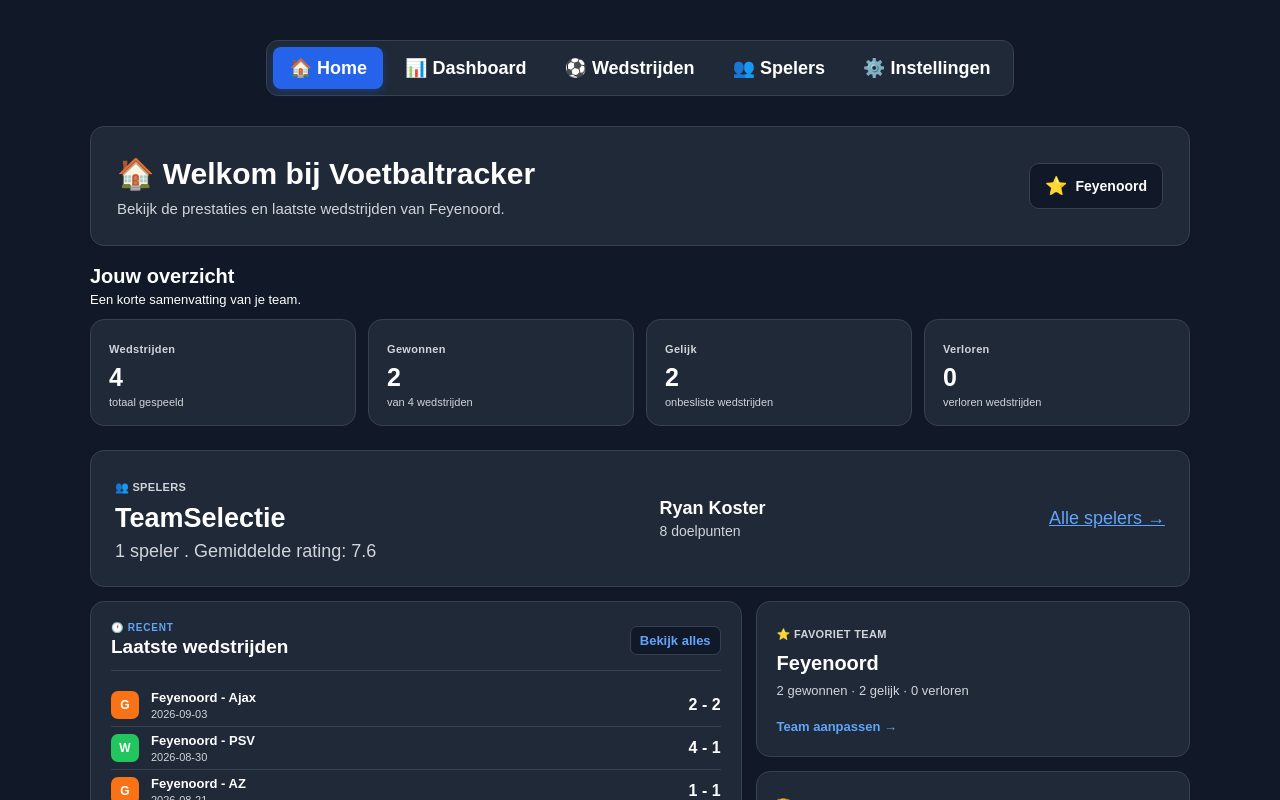
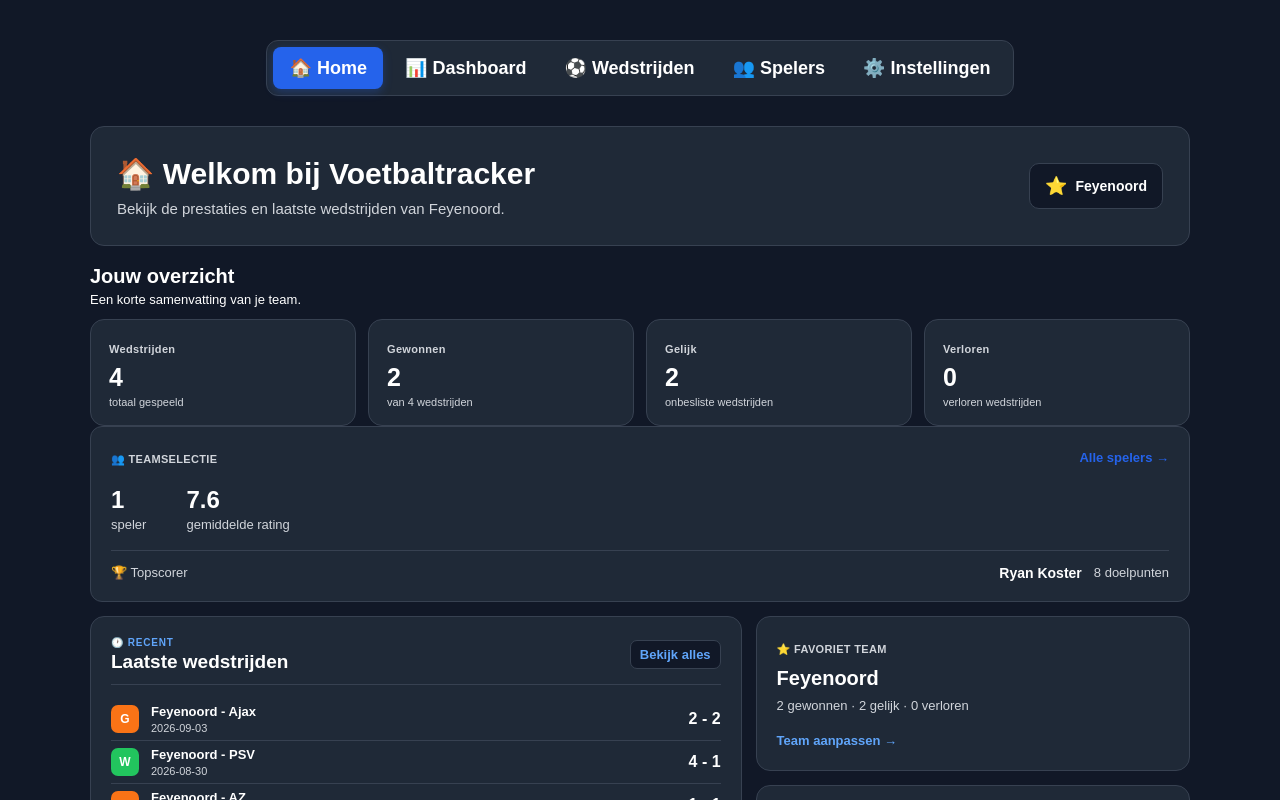
Before and after one commit to Ryan050409/simpel-design, a React (Vite) app: page / in a window 1280 px wide. Shown: the top 800 px of the page. Built offline with nearby package versions, Linux system fonts and the light colour scheme.

Commit message:
teamselectie op homepage uitgebreid en favoriet team in settings mooier gemaakt

```diff
--- a/src/App.css
+++ b/src/App.css
@@ -59,6 +59,8 @@ body:has(.app.light) {
   margin: 0 auto;
 }
 
+/* Algemene elementen */
+
 button {
   background: #2563eb;
   color: white;
@@ -570,48 +572,74 @@ nav a.active {
 .home-page-latest a {
   flex-shrink: 0;
 }
-
 .home-page-player-summary {
+  padding: 20px;
+  border: 1px solid var(--border-color);
+  border-radius: 12px;
+  background: var(--card-background);
+}
+
+.home-page-player-summary-header {
   display: flex;
   align-items: center;
   justify-content: space-between;
-  gap: 24px;
-  margin-top: 24px;
-  padding: 24px;
-  background: var(--card-background);
-  border: 1px solid var(--border-color);
-  border-radius: 14px;
-}
-
-.home-page-player-summary h2 {
-  margin: 6px 0;
-  color: var(--text-color);
-}
-
-.home-page-player-summary p {
-  margin: 0;
-  color: var(--muted-text-color);
-}
-
-.home-page-player-summary > div:nth-child(2) {
+  gap: 16px;
+  margin-bottom: 18px;
+}
+.home-page-player-summary-header .home-page-panel-label {
+  margin: 0;
+}
+.home-page-player-summary-header a {
+  color: #2563eb;
+  font-size: 13px;
+  font-weight: 600;
+  text-decoration: none;
+}
+.home-page-player-summary-header a:hover {
+  text-decoration: underline;
+}
+.home-page-player-summary-stats {
+  display: flex;
+  gap: 40px;
+  margin-bottom: 18px;
+}
+.home-page-player-summary-stats > div {
   display: flex;
   flex-direction: column;
-  gap: 4px;
-}
-
-.home-page-player-summary > div:nth-child(2) strong {
-  color: var(--text-color);
-  font-size: 18px;
-}
-
-.home-page-player-summary > div:nth-child(2) span {
-  color: var(--muted-text-color);
+  gap: 3px;
+}
+.home-page-player-summary-stats strong {
+  color: var(--text-color);
+  font-size: 24px;
+}
+.home-page-player-summary-stats span {
+  color: var(--muted-text-color);
+  font-size: 13px;
+}
+.home-page-player-summary-topscorer {
+  display: flex;
+  align-items: center;
+  justify-content: space-between;
+  gap: 16px;
+  padding-top: 14px;
+  border-top: 1px solid var(--border-color);
+}
+.home-page-player-summary-topscorer > span {
+  color: var(--muted-text-color);
+  font-size: 13px;
+}
+.home-page-player-summary-topscorer > div {
+  display: flex;
+  align-items: center;
+  gap: 12px;
+}
+.home-page-player-summary-topscorer strong {
+  color: var(--text-color);
   font-size: 14px;
 }
-
-.home-page-player-summary a {
-  color: #60a5fa;
-  white-space: nowrap;
+.home-page-player-summary-topscorer div span {
+  color: var(--muted-text-color);
+  font-size: 13px;
 }
 
 /* Dashboard */
@@ -628,6 +656,17 @@ nav a.active {
   max-width: 1100px;
   margin: 0 auto 18px;
   text-align: left;
+}
+
+.dashboard-page-header h1,
+.settings-page-header h1 {
+  margin: 0 0 6px;
+}
+
+.dashboard-page-header p,
+.settings-page-header p {
+  margin: 0;
+  color: var(--muted-text-color);
 }
 
 .stats-grid {
@@ -690,15 +729,6 @@ nav a.active {
 
 /* Spelers */
 
-.players {
-  display: grid;
-  grid-template-columns: repeat(3, minmax(0, 1fr));
-  gap: 16px;
-  width: 100%;
-  max-width: 1100px;
-  margin: 30px auto;
-}
-
 .players-page {
   width: 100%;
   max-width: 1100px;
@@ -716,44 +746,18 @@ nav a.active {
   text-align: left;
 }
 
-.players-page-header h1,
-.matches-page-header h1,
-.dashboard-page-header h1,
-.settings-page-header h1 {
+.players-page-header h1 {
   margin: 0 0 6px;
+}
+
+.players-page-header p {
+  margin: 0;
+  color: var(--muted-text-color);
 }
 
 .players-page-header .add-button {
   flex-shrink: 0;
-  margin-left: auto;
-}
-
-.players-page-header p,
-.matches-page-header p,
-.dashboard-page-header p,
-.settings-page-header p {
-  margin: 0;
-  color: var(--muted-text-color);
-}
-
-.matches-page {
-  width: 100%;
-}
-
-.matches-page-actions {
-  display: flex;
-  flex-direction: column;
-  align-items: flex-end;
-  gap: 8px;
-}
-
-.matches-page-actions .add-button {
-  margin: 0;
-}
-
-.matches-page-actions .match-filter {
-  margin: 0;
-  justify-content: flex-end;
+  margin: 0 0 0 auto;
 }
 
 .add-button {
@@ -774,6 +778,57 @@ nav a.active {
   transform: translateY(-1px);
 }
 
+/* Spelers zoeken */
+
+.player-search {
+  width: 100%;
+  margin: 0 0 20px;
+  text-align: right;
+}
+
+.player-search input {
+  width: 100%;
+  max-width: 420px;
+  margin: 0;
+  padding: 12px 15px;
+  border: 1px solid var(--border-color);
+  border-radius: 10px;
+  background: var(--input-background);
+  color: var(--text-color);
+  font-size: 14px;
+  outline: none;
+  transition:
+    border-color 0.2s ease,
+    box-shadow 0.2s ease;
+}
+
+.player-search input::placeholder {
+  color: var(--muted-text-color);
+}
+
+.player-search input:focus {
+  border-color: #2563eb;
+  box-shadow: 0 0 0 3px rgba(37, 99, 235, 0.15);
+}
+
+.player-search + p {
+  margin: 0 0 24px;
+  padding: 14px 16px;
+  border-radius: 10px;
+  background: var(--card-background);
+  color: var(--text-color);
+  text-align: center;
+  font-size: 15px;
+}
+
+.players {
+  display: grid;
+  grid-template-columns: repeat(3, minmax(0, 1fr));
+  gap: 16px;
+  width: 100%;
+  margin: 30px auto;
+}
+
 /* Spelerkaart */
 
 .player-card {
@@ -897,7 +952,7 @@ nav a.active {
   font-weight: 700;
 }
 
-/* Statistieken */
+/* Spelerstatistieken */
 
 .player-stats {
   display: grid;
@@ -933,7 +988,7 @@ nav a.active {
   white-space: nowrap;
 }
 
-/* Actieknoppen */
+/* Speleracties */
 
 .player-actions {
   display: flex;
@@ -966,6 +1021,20 @@ nav a.active {
 .player-actions .delete-button:hover {
   background: #b91c1c;
 }
+
+.players > p {
+  grid-column: 1 / -1;
+  width: 100%;
+  margin: 0;
+  padding: 16px;
+  border-radius: 10px;
+  background: var(--card-background);
+  color: var(--text-color);
+  text-align: center;
+  font-size: 15px;
+  border: 1px solid var(--border-color);
+}
+
 /* Modal */
 
 .modal-overlay {
@@ -1279,6 +1348,62 @@ nav a.active {
   background: #b91c1c;
 }
 
+.favorite-team-setting {
+  width: 100%;
+  padding: 20px;
+  border: 1px solid var(--border-color);
+  border-radius: 12px;
+  background: var(--card-background);
+}
+
+.favorite-team-setting-header {
+  margin-bottom: 16px;
+}
+
+.favorite-team-setting-header strong {
+  display: block;
+  margin-bottom: 5px;
+  color: var(--text-color);
+  font-size: 16px;
+}
+
+.favorite-team-setting-header small {
+  display: block;
+  color: var(--muted-text-color);
+  font-size: 13px;
+}
+
+.favorite-team-options {
+  display: flex;
+  flex-wrap: wrap;
+  gap: 10px;
+}
+
+.favorite-team-option {
+  display: inline-flex;
+  align-items: center;
+  gap: 7px;
+  padding: 9px 14px;
+  border: 1px solid var(--border-color);
+  border-radius: 8px;
+  background: var(--input-background);
+  color: var(--text-color);
+  font-size: 14px;
+  cursor: pointer;
+  transition: 0.2s ease;
+}
+
+.favorite-team-option:hover {
+  border-color: #2563eb;
+}
+
+.favorite-team-option.selected {
+  border-color: #2563eb;
+  background: #2563eb;
+  color: #ffffff;
+  font-weight: 600;
+}
+
 /* FAQ */
 
 .faq-section {
@@ -1343,27 +1468,64 @@ nav a.active {
 
 /* Wedstrijden */
 
-.match-filter {
+.matches-page {
+  width: 100%;
+}
+
+.matches-page-header {
+  display: grid;
+  grid-template-columns: 1fr auto;
+  align-items: start;
+  gap: 20px;
+  width: 100%;
+  max-width: 1100px;
+  margin: 0 auto 18px;
+  text-align: left;
+}
+
+.matches-page-header h1 {
+  margin: 0 0 6px;
+}
+
+.matches-page-header p {
+  margin: 0;
+  color: var(--muted-text-color);
+}
+
+.matches-page-actions {
+  display: flex;
+  flex-direction: column;
+  align-items: flex-end;
+  gap: 6px;
+  flex-shrink: 0;
+}
+
+.matches-page-actions .add-button {
+  margin: 0;
+}
+
+.matches-page-actions .match-filter {
   display: flex;
   align-items: center;
   justify-content: flex-end;
   gap: 8px;
-  max-width: 1100px;
-  margin: -8px auto 18px;
-}
+  margin: 0;
+}
+
+/* Wedstrijdfilter */
 
 .match-filter label {
-  color: var(--table-text-color);
+  color: var(--text-color);
   font-size: 13px;
   font-weight: 600;
 }
 
 .match-filter select {
   padding: 8px 10px;
-  border: 1px solid #d1d5db;
+  border: 1px solid var(--border-color);
   border-radius: 8px;
-  background: white;
-  color: #111827;
+  background: var(--input-background);
+  color: var(--text-color);
   font-size: 13px;
   cursor: pointer;
   outline: none;
@@ -1373,6 +1535,8 @@ nav a.active {
   border-color: #2563eb;
   box-shadow: 0 0 0 2px rgba(37, 99, 235, 0.15);
 }
+
+/* Wedstrijdtabel */
 
 .matches-table {
   width: 100%;
@@ -1406,19 +1570,6 @@ nav a.active {
 .matches-table td:first-child {
   width: 120px;
 }
-.matches-page-header h1 {
-  margin: 0;
-}
-
-.matches-page-header p {
-  margin: 0;
-  color: var(--muted-text-color);
-}
-
-.matches-page-header .add-button {
-  order: -1;
-  margin: 0;
-}
 
 .matches-table th:nth-child(2),
 .matches-table td:nth-child(2),
@@ -1501,6 +1652,8 @@ nav a.active {
   background: #b91c1c;
 }
 
+/* Wedstrijdresultaten */
+
 .match-row-win {
   background: #dcfce7;
 }
@@ -1552,87 +1705,6 @@ nav a.active {
   background: #dc2626;
   color: white;
 }
-.matches-page-header {
-  display: flex;
-  align-items: flex-start;
-  justify-content: space-between;
-  gap: 20px;
-  max-width: 1100px;
-  margin: 0 auto 18px;
-  text-align: left;
-}
-
-.matches-page-actions {
-  display: flex;
-  flex-direction: column;
-  align-items: flex-end;
-  gap: 8px;
-  flex-shrink: 0;
-}
-
-.matches-page-actions .add-button {
-  margin: 0;
-}
-
-.matches-page-actions .match-filter {
-  display: flex;
-  align-items: center;
-  justify-content: flex-end;
-  gap: 8px;
-  margin: 0;
-}
-
-/* Spelers zoeken */
-
-.player-search {
-  width: 100%;
-  margin: 0 0 20px;
-  text-align: right;
-}
-
-.player-search input {
-  width: 100%;
-  max-width: 420px;
-  padding: 12px 15px;
-  border: 1px solid var(--border-color);
-  border-radius: 10px;
-  background: var(--input-background);
-  color: var(--text-color);
-  font-size: 14px;
-  outline: none;
-}
-
-.player-search input::placeholder {
-  color: var(--muted-text-color);
-}
-
-.player-search input:focus {
-  border-color: #2563eb;
-  box-shadow: 0 0 0 3px rgba(37, 99, 235, 0.15);
-}
-
-.player-search + p {
-  margin: 0 0 24px;
-  padding: 14px 16px;
-  border-radius: 10px;
-  background: var(--card-background);
-  color: var(--text-color);
-  text-align: center;
-  font-size: 15px;
-}
-
-.players > p {
-  grid-column: 1 / -1;
-  width: 100%;
-  margin: 0;
-  padding: 16px;
-  border-radius: 10px;
-  background: var(--card-background);
-  color: var(--text-color);
-  text-align: center;
-  font-size: 15px;
-  border: 1px solid var(--border-color);
-}
 
 /* Mobiele / tablet layouts */
 
@@ -1729,6 +1801,8 @@ nav a.active {
     padding-top: 10px;
     border-top: 1px solid var(--border-color);
   }
+
+  /* Wedstrijdtabel mobiel */
 
   .matches-table {
     width: calc(100% - 20px);
@@ -1790,6 +1864,8 @@ nav a.active {
     text-overflow: clip;
   }
 
+  /* Algemene mobiele elementen */
+
   h1 {
     font-size: 28px;
   }
@@ -1822,15 +1898,35 @@ nav a.active {
     min-height: 44px;
   }
 
+  /* Paginaheaders mobiel */
+
   .matches-page-header,
   .players-page-header,
   .dashboard-page-header,
   .settings-page-header {
+    display: flex;
     flex-direction: column;
     align-items: stretch;
     text-align: center;
   }
 
+  .players-page-header .add-button {
+    margin: 0;
+  }
+
+  .matches-page-actions {
+    align-items: stretch;
+    width: 100%;
+  }
+
+  .matches-page-actions .match-filter {
+    justify-content: center;
+  }
+
+  .player-search {
+    text-align: center;
+  }
+
   .add-button {
     text-align: center;
   }
@@ -1844,6 +1940,8 @@ nav a.active {
     min-width: 0;
   }
 
+  /* Dashboard mobiel */
+
   .stats-grid {
     grid-template-columns: repeat(2, minmax(0, 1fr));
   }
@@ -1860,12 +1958,16 @@ nav a.active {
     font-size: 17px;
     margin-bottom: 20px;
   }
+
+  /* Spelers mobiel */
 
   .player-card {
     margin-left: 0;
     margin-right: 0;
     padding: 15px;
   }
+
+  /* Modal mobiel */
 
   .modal-overlay {
     padding: 15px;
@@ -1896,6 +1998,8 @@ nav a.active {
     gap: 10px;
   }
 
+  /* Instellingen mobiel */
+
   .settings-page {
     width: 100%;
     padding: 0 0 35px;
@@ -1994,15 +2098,11 @@ nav a.active {
   }
 }
 
-/* Thema-specifieke instellingen */
+/* Thema-specifieke formulierinstellingen */
 
 .app.light .modal .form-grid input,
 .app.light .modal .form-grid select,
-.app.light .modal .form-grid textarea {
-  background: #ffffff;
-  color: #111827;
-}
-
+.app.light .modal .form-grid textarea,
 .app.dark .modal .form-grid input,
 .app.dark .modal .form-grid select,
 .app.dark .modal .form-grid textarea {
--- a/src/HomePage.tsx
+++ b/src/HomePage.tsx
@@ -53,14 +53,12 @@ function HomePage({ matches, playerList, team }: HomePageProps) {
           <strong>{team}</strong>
         </div>
       </div>
-
       <div className="home-page-section-title">
         <div>
           <h2>Jouw overzicht</h2>
           <p>Een korte samenvatting van je team.</p>
         </div>
       </div>
-
       <div className="home-page-stats">
         <div className="home-page-stat">
           <span>Wedstrijden</span>
@@ -87,25 +85,39 @@ function HomePage({ matches, playerList, team }: HomePageProps) {
         </div>
       </div>
       <div className="home-page-player-summary">
+        <div className="home-page-player-summary-header">
           <div>
-          <span className="home-page-panel-label">👥 SPELERS</span>
-          <h2> TeamSelectie</h2>
-          <p>
-            {teamPlayers.length} {teamPlayers.length === 1 ? "speler" : "spelers"} {" "}
-            . Gemiddelde rating: {averageRating}
-          </p>
+            <span className="home-page-panel-label">👥 TEAMSELECTIE</span>
           </div>
 
-        {topScorer &&(
+          <Link to="/spelers">Alle spelers →</Link>
+        </div>
+
+        <div className="home-page-player-summary-stats">
+          <div>
+            <strong>{teamPlayers.length}</strong>
+            <span>{teamPlayers.length === 1 ? "speler" : "spelers"}</span>
+          </div>
+
+          <div>
+            <strong>{averageRating ?? "-"}</strong>
+            <span>gemiddelde rating</span>
+          </div>
+        </div>
+
+        {topScorer && (
+          <div className="home-page-player-summary-topscorer">
+            <span>🏆 Topscorer</span>
+
             <div>
               <strong>
                 {topScorer.firstname} {topScorer.lastname}
               </strong>
+
               <span>{topScorer.goals} doelpunten</span>
             </div>
+          </div>
         )}
-
-        <Link  to ="/spelers">Alle spelers →</Link>
       </div>
       <div className="home-page-content-grid">
         <div className="home-page-panel">
```
Also changed, not shown: src/SettingsPage.tsx (+19 -9 lines). Lines whose indentation alone changed are shown as unchanged.
